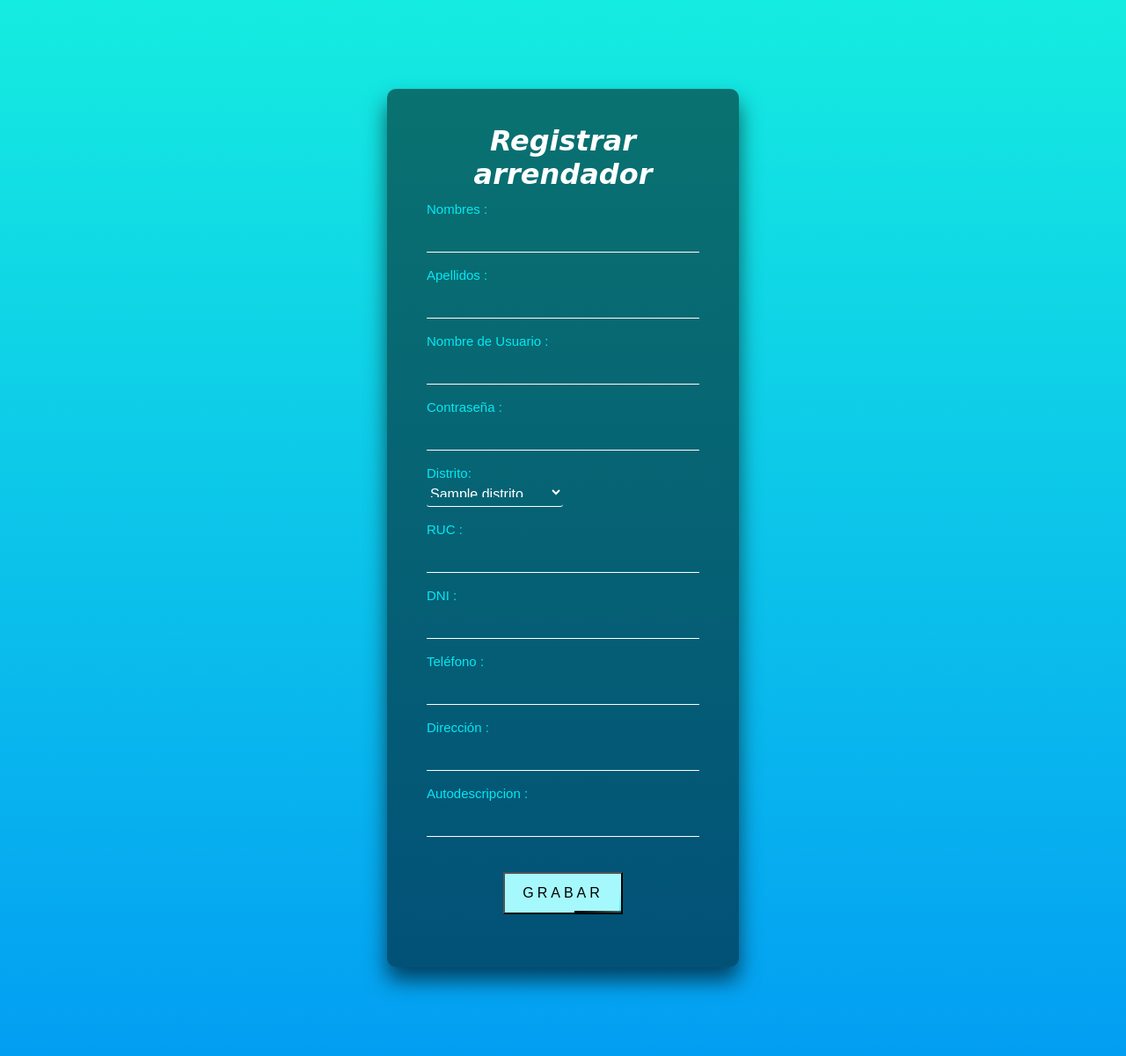
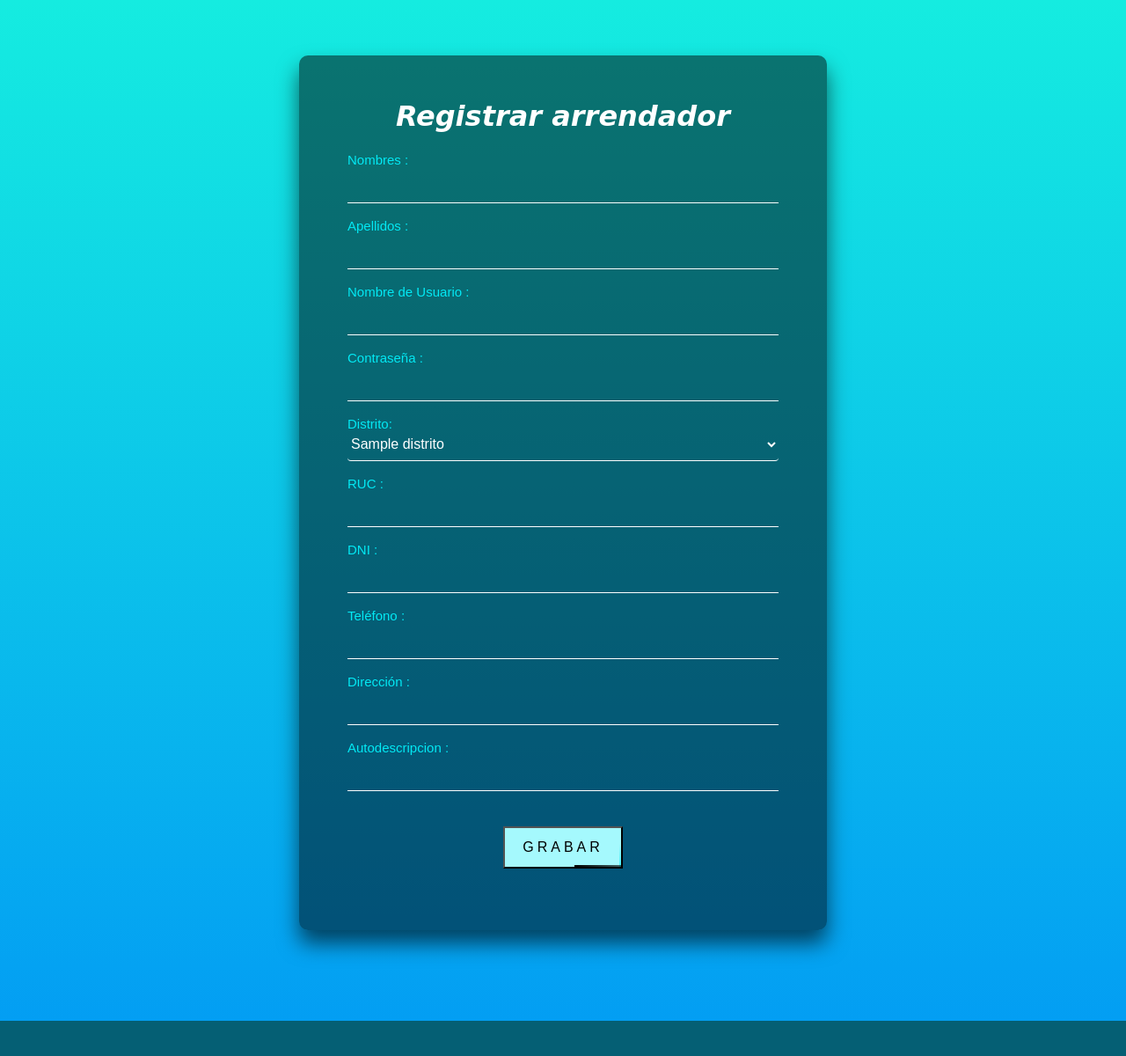
Before and after one commit to JhonnyDOC/pw-spring-StudentHome-flow, a Spring Boot app: page /arrendadores/registro in a window 1280 px wide. Shown: the whole page at 88% size. After the commit the page ends 1160 px from the top, so only its background shows below. Run offline with Spring Boot 4, Linux system fonts and the light colour scheme; tables that the repository leaves empty hold one stand-in row (values such as "Sample post").

Commit message:
Estilo formulario agregar arrendador y estilo combobox

```diff
--- a/src/main/resources/static/css/formulariostudenthome.css
+++ b/src/main/resources/static/css/formulario3studenthome.css
@@ -1,6 +1,7 @@
+@charset "ISO-8859-1";
 @charset "ISO-8859-1";
 html {
-  height: 150%;
+  height: 145%;
 }
 body {
   margin:0;
@@ -9,12 +10,12 @@
   background: linear-gradient(#15ECE0, #039EF3);
 }
 
-.formulario-studenthome-box {
+.formulario-studenthome-box-arrendador {
   position: absolute;
-  top: 75%;
+  top: 70%;
   left: 50%;
-  width: 400px;
-  padding: 40px;
+  width: 600px;
+  padding: 50px;
   transform: translate(-50%, -50%);
   background: rgba(0,0,0,.5);
   box-sizing: border-box;
@@ -22,8 +23,8 @@
   border-radius: 10px;
 }
 
-.formulario-studenthome-box h2 {
-  margin: 0 0 5px;
+.formulario-studenthome-box-arrendador h2 {
+  margin: 0 0 15px;
   padding: 0;
   color: #fff;
   text-align: center;
@@ -31,11 +32,34 @@
 
 }
 
-.formulario-studenthome-box .user-box {
+.formulario-studenthome-box-arrendador .user-box {
   position: relative;
 }
 
-.formulario-studenthome-box .user-box select {
+.formulario-studenthome-box-arrendador .user-box select {
+  width: 100%;
+  padding: 5px 0;
+  font-size: 16px;
+  color: #fff;
+  margin-bottom: 30px;
+  border: none;
+  border-bottom: 1px solid #fff;
+  outline: none;
+  background: transparent;
+}
+.formulario-studenthome-box-arrendador .user-box input {
+  width: 100%;
+  padding: 10px 0;
+  font-size: 16px;
+  color: #fff;
+  margin-bottom: 30px;
+  border: none;
+  border-bottom: 1px solid #fff;
+  outline: none;
+  background: transparent;
+
+}
+.formulario-studenthome-box-arrendador .user-box textarea {
   width: 100%;
   padding: 10px 0;
   font-size: 16px;
@@ -46,30 +70,7 @@
   outline: none;
   background: transparent;
 }
-.formulario-studenthome-box .user-box input {
-  width: 100%;
-  padding: 10px 0;
-  font-size: 16px;
-  color: #fff !important;
-  margin-bottom: 30px;
-  border: none;
-  border-bottom: 1px solid #fff;
-  outline: none;
-  background: transparent;
-
-}
-.formulario-studenthome-box .user-box textarea {
-  width: 100%;
-  padding: 10px 0;
-  font-size: 16px;
-  color: #fff;
-  margin-bottom: 30px;
-  border: none;
-  border-bottom: 1px solid #fff;
-  outline: none;
-  background: transparent;
-}
-.formulario-studenthome-box .user-box label {
+.formulario-studenthome-box-arrendador .user-box label {
   position: absolute;
   top:0;
   left: 0;
@@ -81,31 +82,31 @@
 }
 
 
-.formulario-studenthome-box .user-box select:focus ~ label,
-.formulario-studenthome-box .user-box select:valid ~ label {
+.formulario-studenthome-box-arrendador .user-box select:focus ~ label,
+.formulario-studenthome-box-arrendador .user-box select:valid ~ label {
   top: -20px;
   left: 0;
   color: #03e9f4;
   font-size: 15px;
 }
 
-.formulario-studenthome-box .user-box textarea:focus ~ label,
-.formulario-studenthome-box .user-box textarea:valid ~ label {
+.formulario-studenthome-box-arrendador .user-box textarea:focus ~ label,
+.formulario-studenthome-box-arrendador .user-box textarea:valid ~ label {
   top: -20px;
   left: 0;
   color: #03e9f4;
   font-size: 15px;
 }
 
-.formulario-studenthome-box .user-box input:focus ~ label,
-.formulario-studenthome-box .user-box input:valid ~ label {
+.formulario-studenthome-box-arrendador .user-box input:focus ~ label,
+.formulario-studenthome-box-arrendador .user-box input:valid ~ label {
   top: -20px;
   left: 0;
   color: #03e9f4;
   font-size: 15px;
 }
 
-.formulario-studenthome-box form button {
+.formulario-studenthome-box-arrendador form button {
   position: relative;
   display: inline-block;
   padding: 10px 20px;
@@ -130,12 +131,12 @@
               0 0 100px #03e9f4;
 }
 
-.formulario-studenthome-box button span {
+.formulario-studenthome-box-arrendador button span {
   position: absolute;
   display: block;
 }
 
-.formulario-studenthome-box button span:nth-child(1) {
+.formulario-studenthome-box-arrendador button span:nth-child(1) {
   top: 0;
   left: -100%;
   width: 100%;
@@ -153,7 +154,7 @@
   }
 }
 
-.formulario-studenthome-box button span:nth-child(2) {
+.formulario-studenthome-box-arrendador button span:nth-child(2) {
   top: -100%;
   right: 0;
   width: 2px;
@@ -172,7 +173,7 @@
   }
 }
 
-.formulario-studenthome-box button span:nth-child(3) {
+.formulario-studenthome-box-arrendador button span:nth-child(3) {
   bottom: 0;
   right: -100%;
   width: 100%;
@@ -191,7 +192,7 @@
   }
 }
 
-.formulario-studenthome-box button span:nth-child(4) {
+.formulario-studenthome-box-arrendador button span:nth-child(4) {
   bottom: -100%;
   left: 0;
   width: 2px;
--- a/src/main/resources/templates/arrendadores/registro.html
+++ b/src/main/resources/templates/arrendadores/registro.html
@@ -11,13 +11,13 @@
 <link rel="stylesheet" th:href="@{/css/fontawesome.min.css}">
 <link rel="stylesheet" th:href="@{/css/solid.min.css}">
 <link rel="stylesheet" th:href="@{/css/market.css}">
-<link rel="stylesheet" th:href="@{/css/formulariostudenthome.css}">
+<link rel="stylesheet" th:href="@{/css/formulario3studenthome.css}">
 
 <title>Arrendadores</title>
 </head>
 <body>
 
-	<div class="formulario-studenthome-box">
+	<div class="formulario-studenthome-box-arrendador">
 	<h2> Registrar arrendador</h2>
 
 
@@ -62,13 +62,13 @@
 
 							<div class="user-box">
 								<select
-									th:field="*{distrito}" class="form-control-sm col-md-6"
+									th:field="*{distrito}" class="form-control"
 									id="distrito">
-									<option th:each="distrito:${distritos}"
+									<option th:each="distrito:${distritos}" style="background-color: skyblue;"
 										th:value="${distrito.id}" th:text="${distrito.nombreDistrito}" />
 
 								</select>
-							<label>Distrito: </label>
+							<label class="col-md-3" for="distrito"> Distrito: </label>
                        </div>
 							<div class="user-box">
 								 <input autocomplete="off"
```
Also changed, not shown: other parts of src/main/resources/static/css/formulario3studenthome.css (+10 -74 lines).
